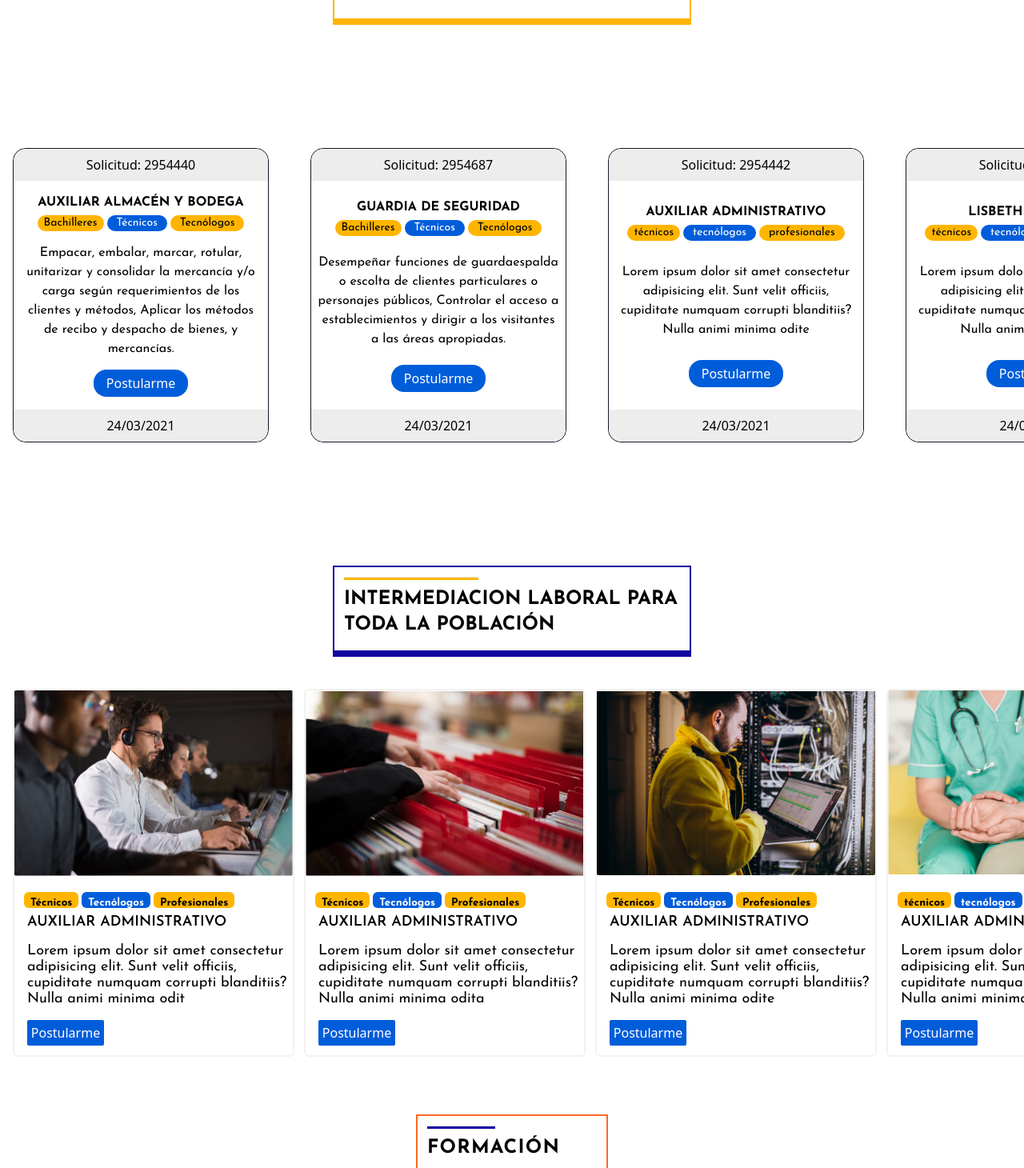
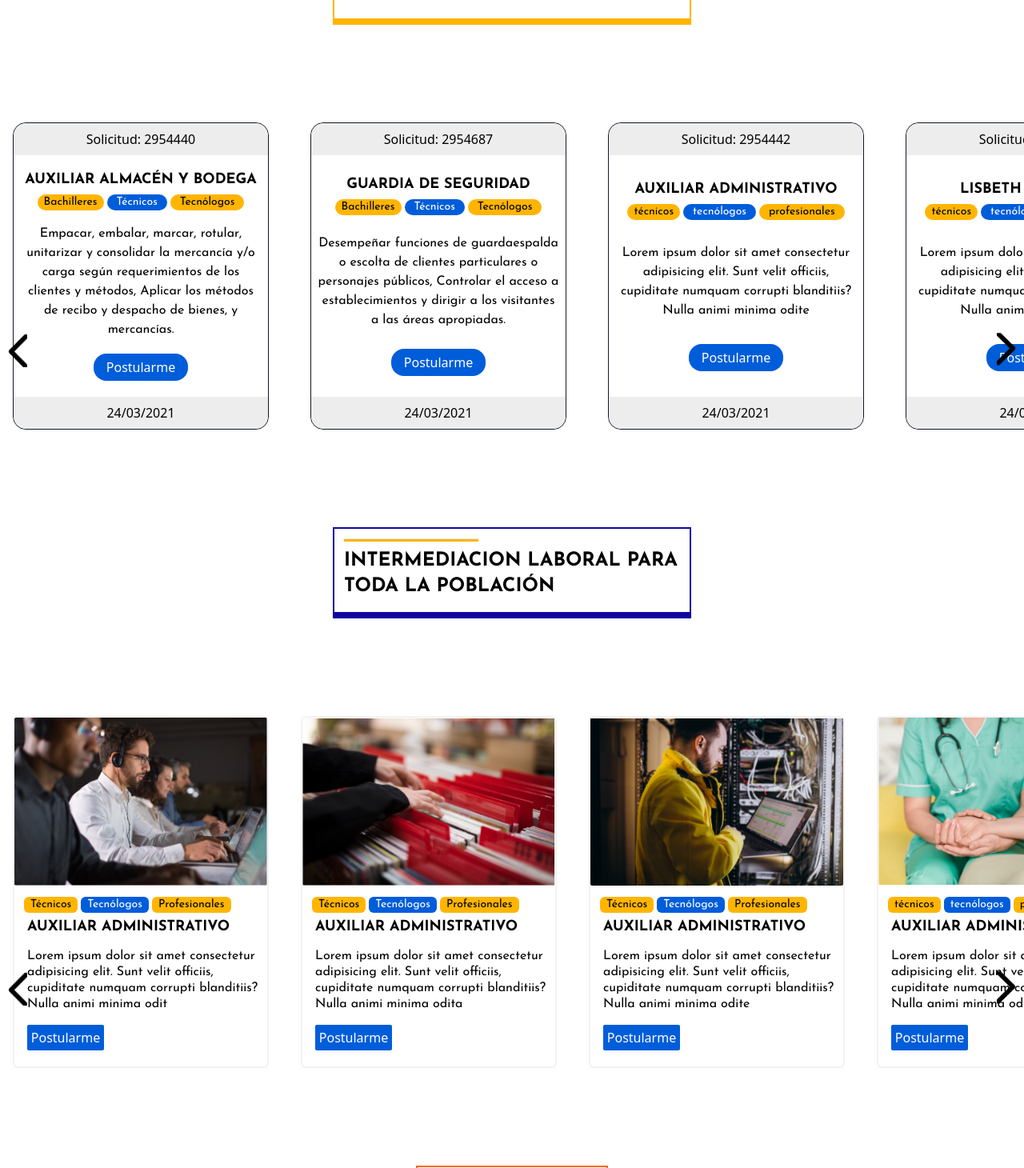
Before and after one commit to santiago9505/ape-bogota, a React (Create React App) app: page / in a window 1280 px wide. Shown: the part 730-2190 px from the top of the page at 80% size. Built offline with nearby package versions, Linux system fonts and the light colour scheme; no server answers; the database is empty.

Commit message:
Fixing carousels

```diff
--- a/src/components/DisabilitiesVacancies/Card.js
+++ b/src/components/DisabilitiesVacancies/Card.js
@@ -5,12 +5,12 @@ class Card extends React.Component {
     return (
       <button
         href=""
-        className="carousel__item flex flex-wrap rounded-2xl border-1 border-gray-900 content-between justify-center font-sena h-90 w-80"
+        className="carousel__item flex flex-wrap rounded-2xl border-1 border-gray-900 content-between justify-center font-sena h-96 w-80"
       >
         <div className="bg-gray-222 flex flex-wrap rounded-t-2xl justify-center font-medium font-sans content-center w-full h-10">
           <p>Solicitud: {this.props.solicitud}</p>
         </div>
-        <div className="flex flex-col justify-center content-center text-md font-extrabold w-full h-10 gap-1">
+        <div className="flex flex-col justify-center content-center text-lg font-extrabold w-full h-10 gap-1">
           <p>{this.props.cargo}</p>
           <div className="flex justify-center text-sm font-normal gap-1">
             <div className="bg-principal-200 rounded-2xl px-2">
--- a/src/components/DisabilitiesVacancies/VacanciesCarousel.js
+++ b/src/components/DisabilitiesVacancies/VacanciesCarousel.js
@@ -1,14 +1,29 @@
 import React from "react";
 import Card from "./Card.js";
+import ArrowLeft from "../../assets/static/arrow-left.png";
 import VacanciesItems from "./VacanciesItems.js";
 
 const VacanciesCarousel = () => {
+  const handleScrollRight = () => {
+    handleChange(280);
+  };
+  const handleScrollLeft = () => {
+    handleChange(-280);
+  };
+  const handleChange = (number) => {
+    document.getElementById("carousel__container").scrollLeft += number;
+  };
+
   return (
     <section className="carousel">
-      <div className="flex gap-5 ml-3 font-sans overflow-x-auto overflow-y-hide items-center carousel__container">
+      <div
+        onChange={handleChange}
+        id="carousel__container"
+        className="flex gap-5 ml-3 font-sans overflow-x-auto overflow-y-hide items-center carousel__container"
+      >
         {VacanciesItems.map((item, index) => {
           return (
-            <div className="py-16 px-4 carousel" key={index}>
+            <div className="py-2 px-4 carousel lg:py-8" key={index}>
               <Card
                 solicitud={item.solicitud}
                 cargo={item.cargo}
@@ -22,6 +37,22 @@ const VacanciesCarousel = () => {
           );
         })}
       </div>
+      <div id="container" className="arrows relative">
+        <button
+          id="slide"
+          onClick={handleScrollRight}
+          className="bottom-48 arrow__right"
+        >
+          <img
+            className="w-6 origin-center transform rotate-180"
+            src={ArrowLeft}
+            alt="flecha_derecha"
+          />
+        </button>
+        <button id="slide" onClick={handleScrollLeft} className="arrow__left">
+          <img className="w-6" src={ArrowLeft} alt="flecha_izquierda" />
+        </button>
+      </div>
     </section>
   );
 };
--- a/src/components/VacanciesEveryone/Card2.js
+++ b/src/components/VacanciesEveryone/Card2.js
@@ -3,13 +3,13 @@ import React from "react";
 class Card2 extends React.Component {
   render() {
     return (
-      <article className="card2 border-2 cursor-pointer font-sena text-lg border-gray-100 h-auto w-80 rounded-md text-center sm:w-88">
+      <button className="carousel__item border-2 cursor-pointer font-sena border-gray-100 h-auto w-80 rounded-md text-center">
         <div className="flex flex-col h-full content-center justify-between text-left">
-          <div className="h-52 sm:h-60">
+          <div className="h-56">
             <img src={this.props.image} className="rounded-sm" alt="" />
           </div>
-          <div className="h-full py-3 pl-3">
-            <div className="flex gap-1 mt-0 text-standard font-bold">
+          <div className="h-full pb-5 pl-3">
+            <div className="flex gap-1 mt-0 text-sm font-normal">
               <p className="bg-principal-200 h-3 rounded-md h-5 w-auto w-auto px-2">
                 {this.props.educacion1E}
               </p>
@@ -20,7 +20,7 @@ class Card2 extends React.Component {
                 {this.props.educacion3E}
               </p>
             </div>
-            <h4 className="font-semibold mb-0 pl-1 pt-1">
+            <h4 className="text-lg font-extrabold mb-0 pl-1 pt-1">
               {this.props.cargoE}
             </h4>
             <p className="p-1 leading-5 mt-2">{this.props.descripcionE}</p>
@@ -29,7 +29,7 @@ class Card2 extends React.Component {
             </button>
           </div>
         </div>
-      </article>
+      </button>
     );
   }
 }
--- a/src/components/VacanciesEveryone/VacanciesCarousel2.js
+++ b/src/components/VacanciesEveryone/VacanciesCarousel2.js
@@ -1,14 +1,28 @@
 import React from "react";
 import Card2 from "./Card2.js";
 import Vacancies2Items from "./Vacancies2Items.js";
+import ArrowLeft from "../../assets/static/arrow-left.png";
 
 const VacanciesCarousel2 = () => {
+  const handleScrollRight = () => {
+    handleChange(280);
+  };
+  const handleScrollLeft = () => {
+    handleChange(-280);
+  };
+  const handleChange = (number) => {
+    document.getElementById("carousel__container2").scrollLeft += number;
+  };
   return (
-    <section className="">
-      <div className="grid grid-flow-col overflow-x-auto scroll pb-4 ml-4 h-auto sm:pb-8">
+    <section className="carousel">
+      <div
+        onChange={handleChange}
+        id="carousel__container2"
+        className="flex gap-2 ml-3 font-sans overflow-x-auto overflow-y-hide items-center carousel__container"
+      >
         {Vacancies2Items.map((item, index) => {
           return (
-            <div className="pr-3" key={index}>
+            <div className="py-2 px-4 carousel lg:py-8" key={index}>
               <Card2
                 image={item.image}
                 cargoE={item.cargoE}
@@ -22,6 +36,22 @@ const VacanciesCarousel2 = () => {
           );
         })}
       </div>
+      <div id="container" className="arrows relative">
+        <button
+          id="slide"
+          onClick={handleScrollRight}
+          className="bottom-48 arrow__right"
+        >
+          <img
+            className="w-6 origin-center transform rotate-180"
+            src={ArrowLeft}
+            alt="flecha_derecha"
+          />
+        </button>
+        <button id="slide" onClick={handleScrollLeft} className="arrow__left">
+          <img className="w-6" src={ArrowLeft} alt="flecha_izquierda" />
+        </button>
+      </div>
     </section>
   );
 };
--- a/src/index.css
+++ b/src/index.css
@@ -4,21 +4,34 @@
 @tailwind components;
 @tailwind utilities;
 
-.card2:hover {
-  position: inherit;
-  height: 440px;
-  width: 320px;
-  box-shadow: 0px 0px 5px 1px black;
-  -webkit-transform: scale(1.009);
-  transform: scale(1.009);
-  transition-duration: 500ms;
+html {
+  scroll-behavior: smooth;
+}
+
+#carousel__container {
+  scroll-behavior: smooth;
+}
+
+#carousel__container2 {
+  scroll-behavior: smooth;
+}
+
+.arrows {
+  position: relative;
+}
+
+.arrow__right {
+  position: absolute;
+  right: 10px;
+  bottom: 180px;
+}
+.arrow__left {
+  position: absolute;
+  left: 10px;
+  bottom: 180px;
 }
 
 @media screen and (min-width: 640px) {
-  .card2:hover {
-    height: 480px;
-    width: 360px;
-  }
 }
 
 @media (min-width: 768px) {
@@ -39,12 +52,20 @@
   }
 
   .carousel__item:hover ~ .carousel__item {
-    transform: translate3d(100px, 0, 0);
+    transform: translate3d(50px, 0, 0);
   }
 
   .carousel__container:hover .carousel__item {
-    opacity: 0.3;
+    opacity: 0.57;
   }
+
+  /* .arrows {
+    display: none;
+  }
+
+  #carousel__container:hover ~ .arrows {
+    display: block;
+  } */
 
   .carousel__container:hover .carousel__item:hover {
     transform: scale(1.1);
--- a/src/pages/Home/Home.js
+++ b/src/pages/Home/Home.js
@@ -11,7 +11,7 @@ import React from "react";
 
 const Home = () => {
   return (
-    <div>
+    <div className="realive">
       <Navbar />
       <Main />
       <Disabilities />
```
Also changed, not shown: src/assets/static/arrow-left.png (added), src/assets/static/arrow-right.png (added).
